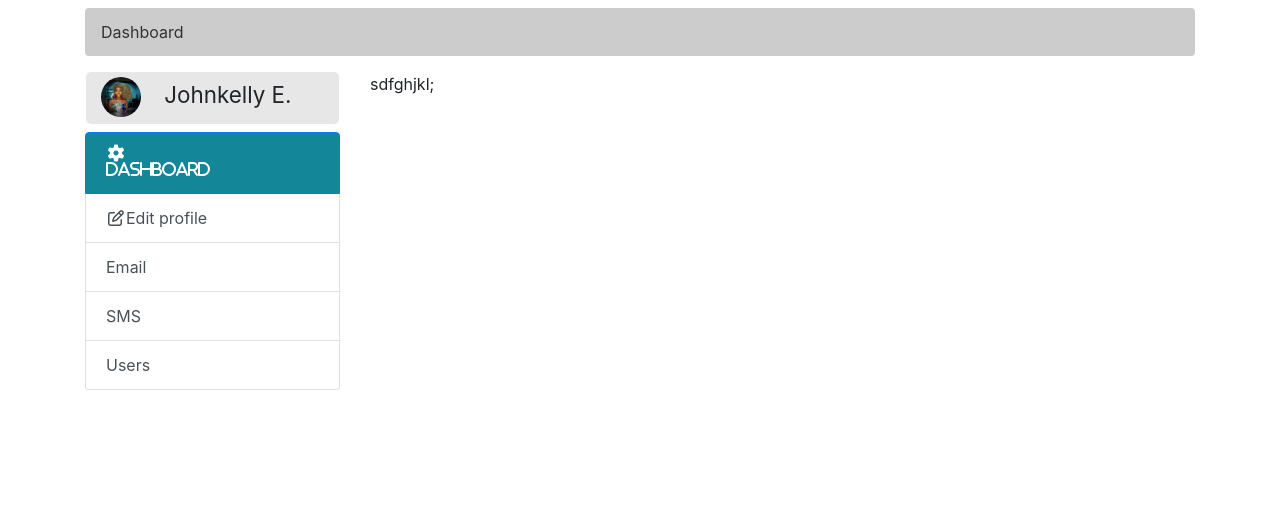
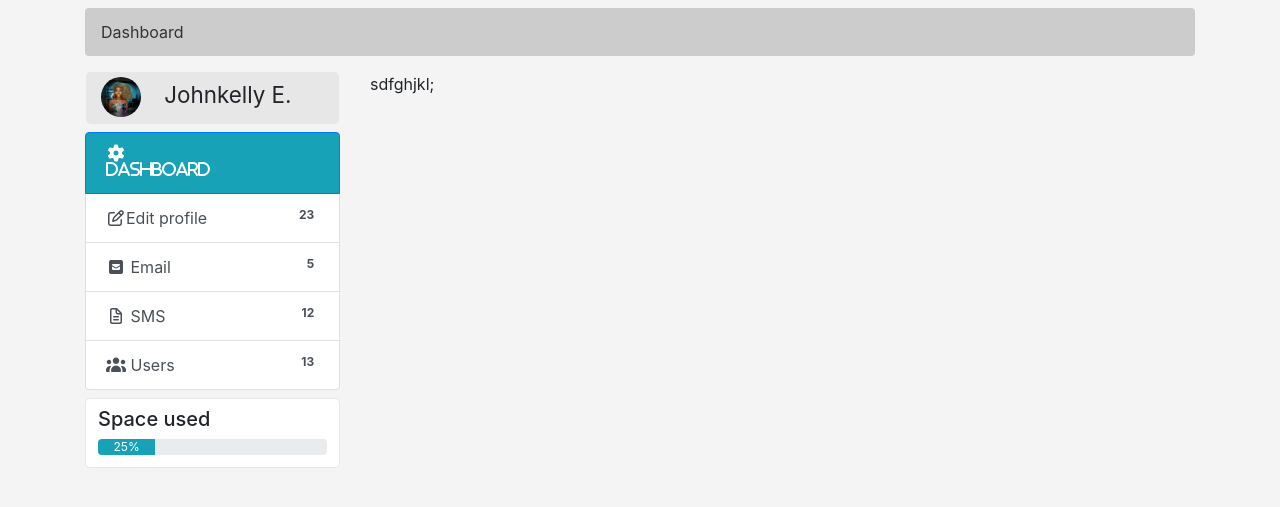
Before and after one commit to johnkellyebhohon/comms-portal, a plain HTML site: page admin.html in a window 1280 px wide. Shown: the part 121-628 px from the top of the page. Drawn offline with nearby package versions, Linux system fonts and the light colour scheme.

Commit message:
modify edit profile

```diff
--- a/admin.html
+++ b/admin.html
@@ -20,8 +20,8 @@
         <meta name="viewport" content="width=device-width, initial-scale=1.0" />
         <link rel="stylesheet" href="./fontawesome-free-5.13.0-web/css/all.css" />
         <link rel="stylesheet" href="./css/main.css">
-        <!-- <link rel="stylesheet" href="./fontawesome-free-5.13.0-web/css/all.css"> -->
-        <link rel="stylesheet" href="https://stackpath.bootstrapcdn.com/font-awesome/4.7.0/css/font-awesome.min.css">
+        <link rel="stylesheet" href="./fontA/css/all.css">
+        <!-- <link rel="stylesheet" href="https://stackpath.bootstrapcdn.com/font-awesome/4.7.0/css/font-awesome.min.css"> -->
         <title>AWLO COMMS PORTAL</title>
     </head>
 
@@ -59,7 +59,7 @@
             <div class="container ">
                 <div class="row">
                     <div class="col-md-12 col-sm-12 col-lg-7 headerC1">
-                        <h3><span class="fas fa-cog" style="color:white"></span>Dashboard <small>Manage
+                        <h3><span class="fas fa-cog" style="color:white"></span> Dashboard <small>Manage
                                 application</small></h3>
                     </div>
                     <div class="col-md-12 col-sm-12 col-lg-3">
@@ -105,13 +105,27 @@
                         </div>
                         <div class="list-group" id="mainColorhead">
                             <a href="#" class="list-group-item list-group-item-action active colorAm">
-                                <span class="fas fa-cog" style="color:white"> Dashboard
+                                <Edit class="fas fa-cog" style="color:white"> Dashboard
                             </a>
-                            <a href="#" class="list-group-item list-group-item-action"><i
-                                    class="far fa-edit"></i></span>Edit profile</a>
-                            <a href="#" class="list-group-item list-group-item-action">Email</a>
-                            <a href="#" class="list-group-item list-group-item-action">SMS</a>
-                            <a href="#" class="list-group-item list-group-item-action">Users</a>
+                            <a href="#" class="list-group-item list-group-item-action"><span
+                                    class="far fa-edit"></span>Edit
+                                profile <span class="badge float-right">23</span></a>
+                            <a href="#" class="list-group-item list-group-item-action"><span
+                                    class="fas fa-envelope-square"></span> Email <span
+                                    class="badge float-right">5</span></a>
+                            <a href="#" class="list-group-item list-group-item-action"><span
+                                    class="far fa-file-alt"></span>
+                                SMS <span class="badge float-right">12</span></a>
+                            <a href="#" class="list-group-item list-group-item-action"><span
+                                    class="fas fa-users"></span>
+                                Users <span class="badge float-right">13</span></a>
+                        </div>
+                        <div class="well">
+                            <h5>Space used</h5>
+                            <div class="progress">
+                                <div class="progress-bar" role="progressbar" style="width: 25%;" aria-valuenow="25"
+                                    aria-valuemin="0" aria-valuemax="100">25%</div>
+                            </div>
                         </div>
                     </div>
                     <div class="col-sm-12 col-md-9 col-lg-9">
--- a/css/main.css
+++ b/css/main.css
@@ -1,3 +1,7 @@
+body {
+    background: #f4f4f4;
+}
+
 /* navlink style */
 .nav-item .nav-link {
     color: rgb(240, 238, 238);
@@ -75,7 +79,19 @@
     border-radius: 50px;
 }
 
-#mainColorhead .colorAm,
 #bgthingsNav {
     background-color: rgb(19, 134, 151);
 }
+
+#mainColorhead .colorAm,
+.progress-bar {
+    background: rgb(23, 162, 184)
+}
+
+.well {
+    margin-top: 8px;
+    border-radius: 5px;
+    padding: 8px 12px 12px 12px;
+    background: #fff;
+    border: 1px solid #e7e7e7;
+}
```
